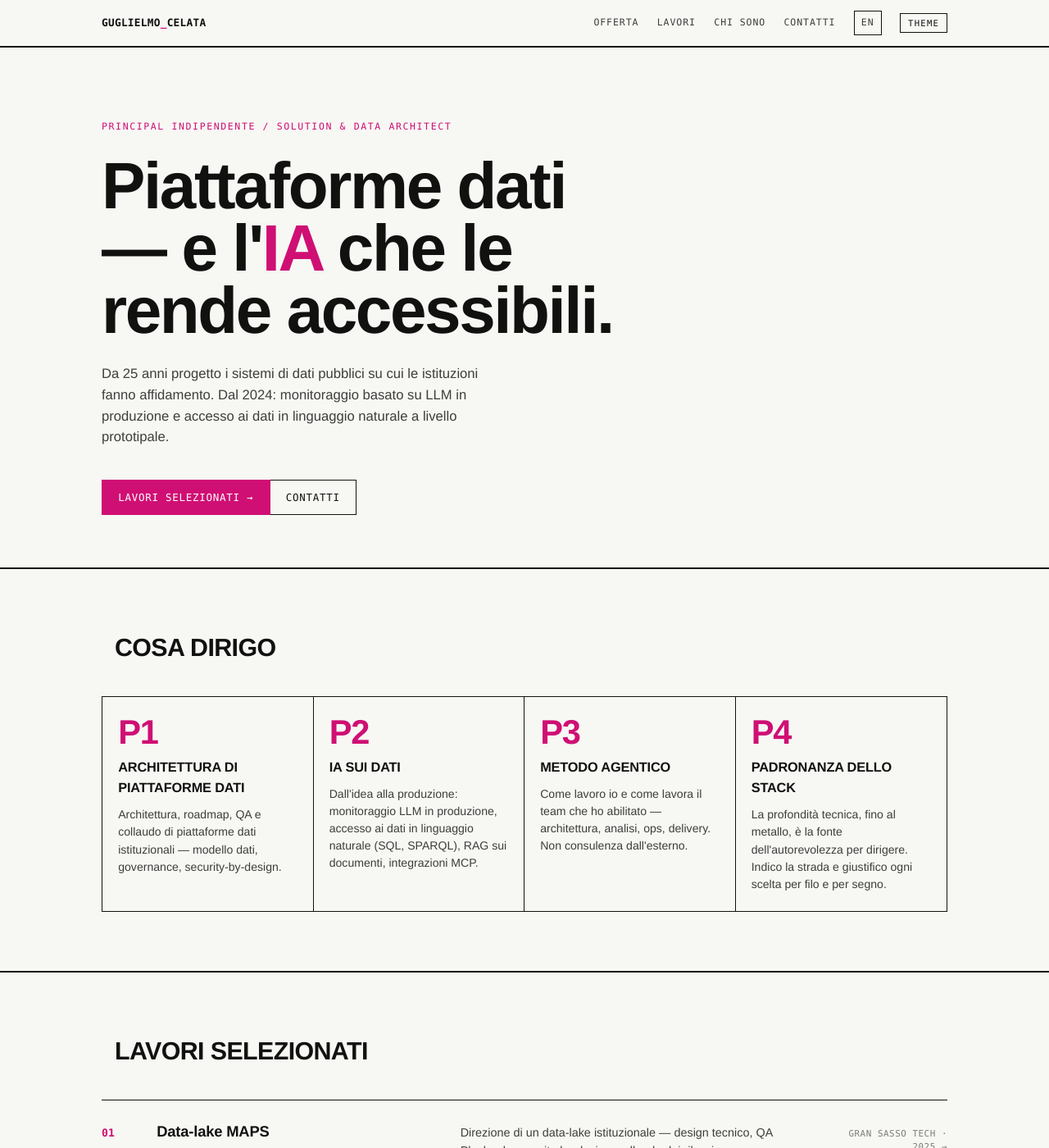
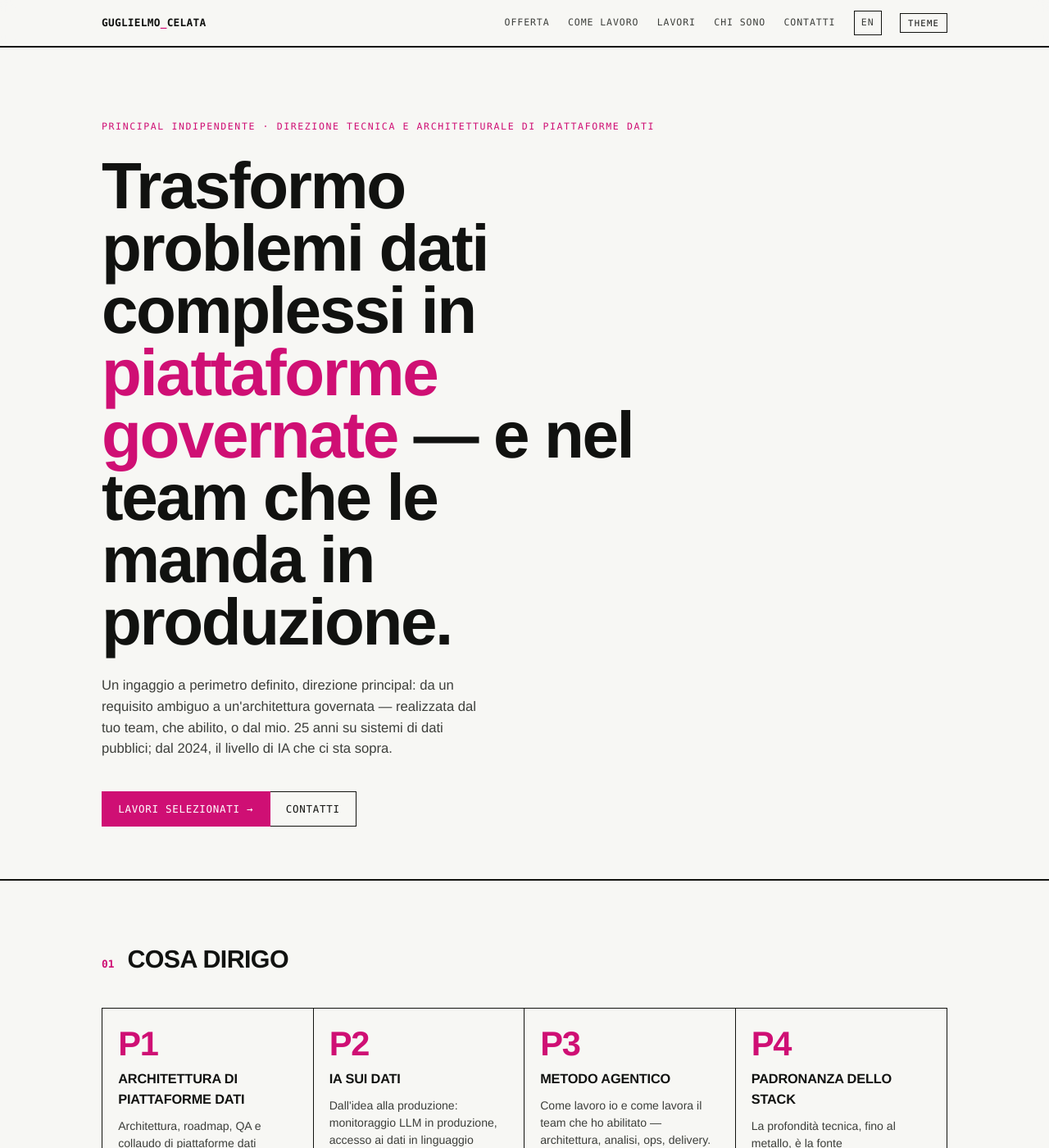
Before and after one commit to guglielmo/guglielmo.github.io, a Jekyll site: the page built from it/index.html, in a window 1280 px wide and 1400 px high. Shown: the whole window at 82% size. Built offline with Jekyll 4.4.1, drawn with Linux system fonts in a browser that asks for light colours; some of the changed text lies outside the part shown.

Commit message:
Clarify value proposition: one hook, explicit delivery answer (#6)
Rebuild the site's public-facing framing so a recruiter can file the
offer in seconds:

- Hero leads with a single hook ("I turn complex data problems into
  governed platforms — and the team that ships them") instead of four
  stacked titles; kicker demotes "Solution & Data Architect" (it
  triggers the wrong buying motion) to "technical & data-architecture
  direction".
- New "How I work" section answers the two questions a buyer actually
  has: direction vs line-management, and who delivers ("the team is
  yours, which I enable, or mine — DEPP"). Bounded-engagement framing.
- Contact and meta aligned to the same message.
- Fix latent bug: section-number key "no:" parses as boolean false in
  Ruby YAML, so "01/02/03" rendered blank; renamed to "num:" across
  offer/method/work and updated the layout.

EN and IT kept aligned; Italian rendered native, no calques.


Claude-Session: https://claude.ai/code/session_01VFDjsdnAb5r2UHYiusjvAC

Co-authored-by: Claude <noreply@anthropic.com>

```diff
--- a/_data/it.yml
+++ b/_data/it.yml
@@ -7,23 +7,24 @@ locale: it
 
 nav:
   offer: Offerta
+  method: Come lavoro
   work: Lavori
   about: Chi sono
   contact: Contatti
 
 meta:
-  title: "Guglielmo Celata — Solution & Data Architect"
-  description: "Principal indipendente. Progetto e dirigo piattaforme dati — e le applicazioni di intelligenza artificiale che rendono quei dati accessibili e utilizzabili. 25 anni di sistemi di dati pubblici."
+  title: "Guglielmo Celata — Direzione tecnica e architetturale di piattaforme dati"
+  description: "Principal indipendente. Trasformo problemi dati complessi in piattaforme governate — e nel team che le manda in produzione, il tuo o il mio. 25 anni su sistemi di dati pubblici."
 
 hero:
-  kicker: "Principal indipendente / Solution &amp; Data Architect"
-  title: "Piattaforme dati — e l'<mark>IA</mark> che le rende accessibili."
-  lede: "Da 25 anni progetto i sistemi di dati pubblici su cui le istituzioni fanno affidamento. Dal 2024: monitoraggio basato su LLM in produzione e accesso ai dati in linguaggio naturale a livello prototipale."
+  kicker: "Principal indipendente · Direzione tecnica e architetturale di piattaforme dati"
+  title: "Trasformo problemi dati complessi in <mark>piattaforme governate</mark> — e nel team che le manda in produzione."
+  lede: "Un ingaggio a perimetro definito, direzione principal: da un requisito ambiguo a un'architettura governata — realizzata dal tuo team, che abilito, o dal mio. 25 anni su sistemi di dati pubblici; dal 2024, il livello di IA che ci sta sopra."
   cta_work: "Lavori selezionati →"
   cta_contact: "Contatti"
 
 offer:
-  no: "01"
+  num: "01"
   heading: "Cosa dirigo"
   pillars:
     - code: P1
@@ -39,8 +40,20 @@ offer:
       title: "Padronanza dello stack"
       body: "La profondità tecnica, fino al metallo, è la fonte dell'autorevolezza per dirigere. Indico la strada e giustifico ogni scelta per filo e per segno."
 
+method:
+  num: "02"
+  heading: "Come lavoro"
+  lede: "Le due domande che tutti si fanno davvero — gestisci persone? consegni, o dai solo pareri? — con risposta netta."
+  items:
+    - title: "Direzione, non line-management"
+      body: "Possiedo architettura, roadmap, gli standard di qualità e sicurezza, e il collaudo dei rilasci. Non ho le tue risorse a libro paga e non faccio il project manager."
+    - title: "Il team è il tuo, o è il mio"
+      body: "Indirizzo e abilito il team che già hai — oppure porto io il team di delivery: DEPP, la società che ho co-fondato. La risposta a \"chi lo realizza?\" è esplicita."
+    - title: "Un ingaggio a perimetro definito"
+      body: "Perimetro definito, su P.IVA personale: da requisiti ambigui ad architettura, infrastruttura e un team su una rotta chiara per rilasciare."
+
 work:
-  no: "02"
+  num: "03"
   heading: "Lavori selezionati"
   items:
     - id: maps
@@ -86,7 +99,7 @@ about:
 contact:
   kicker: Contatti
   heading: "Un problema data-intensive che ha bisogno di direzione?"
-  body: "Direzione architetturale · progettazione di applicazioni di IA · direzione tecnica frazionale. Remote-first, in italiano o inglese."
+  body: "Portami il problema dati mal definito: lo trasformo in una piattaforma governata e nel team che la realizza — il tuo o il mio. Direzione architetturale · progettazione di applicazioni di IA · direzione tecnica. Remote-first, in italiano o inglese."
   email: "guglielmo.celata@protonmail.com"
 
 case_back: "← Tutti i lavori"
--- a/_includes/nav.html
+++ b/_includes/nav.html
@@ -4,6 +4,7 @@
     <div class="controls">
       <nav class="top">
         <a href="{{ t.dir_base | append: '/#offer' | relative_url }}">{{ t.nav.offer }}</a>
+        <a href="{{ t.dir_base | append: '/#method' | relative_url }}">{{ t.nav.method }}</a>
         <a href="{{ t.dir_base | append: '/#work' | relative_url }}">{{ t.nav.work }}</a>
         <a href="{{ t.dir_base | append: '/#about' | relative_url }}">{{ t.nav.about }}</a>
         <a href="{{ t.dir_base | append: '/#contact' | relative_url }}">{{ t.nav.contact }}</a>
--- a/_layouts/home.html
+++ b/_layouts/home.html
@@ -16,7 +16,7 @@ layout: base
 
 <section id="offer">
   <div class="wrap">
-    <div class="sec-head"><span class="no">{{ t.offer.no }}</span><h2>{{ t.offer.heading }}</h2></div>
+    <div class="sec-head"><span class="no">{{ t.offer.num }}</span><h2>{{ t.offer.heading }}</h2></div>
     <div class="grid4">
       {% for p in t.offer.pillars %}
       <div class="cell">
@@ -29,9 +29,24 @@ layout: base
   </div>
 </section>
 
+<section id="method">
+  <div class="wrap">
+    <div class="sec-head"><span class="no">{{ t.method.num }}</span><h2>{{ t.method.heading }}</h2></div>
+    <p class="lede">{{ t.method.lede }}</p>
+    <div class="grid3">
+      {% for m in t.method.items %}
+      <div class="cell">
+        <h3>{{ m.title }}</h3>
+        <p>{{ m.body }}</p>
+      </div>
+      {% endfor %}
+    </div>
+  </div>
+</section>
+
 <section id="work">
   <div class="wrap">
-    <div class="sec-head"><span class="no">{{ t.work.no }}</span><h2>{{ t.work.heading }}</h2></div>
+    <div class="sec-head"><span class="no">{{ t.work.num }}</span><h2>{{ t.work.heading }}</h2></div>
     <div class="rows">
       {% for item in t.work.items %}
       <a class="row" href="{{ t.dir_base | append: '/work/' | append: item.id | append: '/' | relative_url }}">
--- a/assets/css/main.css
+++ b/assets/css/main.css
@@ -96,6 +96,11 @@ main > section { padding: clamp(2.8rem, 6vw, 4.5rem) 0; border-bottom: 2px solid
 @media (max-width: 820px) { .grid4 { grid-template-columns: repeat(2, 1fr); } .cell:nth-child(2) { border-right: 0; } .cell:nth-child(1), .cell:nth-child(2) { border-bottom: 1px solid var(--rule); } }
 @media (max-width: 520px) { .grid4 { grid-template-columns: 1fr; } .cell { border-right: 0; border-bottom: 1px solid var(--rule); } .cell:last-child { border-bottom: 0; } }
 
+/* ---- how I work ---- */
+#method .lede { max-width: 46rem; margin: -1rem 0 2rem; color: var(--ink-soft); font-size: 1rem; line-height: 1.6; }
+.grid3 { display: grid; grid-template-columns: repeat(3, 1fr); gap: 0; border: 1px solid var(--rule); }
+@media (max-width: 820px) { .grid3 { grid-template-columns: 1fr; } .grid3 .cell { border-right: 0; border-bottom: 1px solid var(--rule); } .grid3 .cell:last-child { border-bottom: 0; } }
+
 /* ---- work rows ---- */
 .rows { border-top: 1px solid var(--rule); }
 .row { display: grid; grid-template-columns: 3rem 1.1fr 1.4fr 8rem; gap: 1.2rem; align-items: baseline; padding: 1.5rem 0; border-bottom: 1px solid var(--rule-soft); text-decoration: none; color: inherit; }
```
Also changed, not shown: _data/en.yml (+21 -8 lines).
